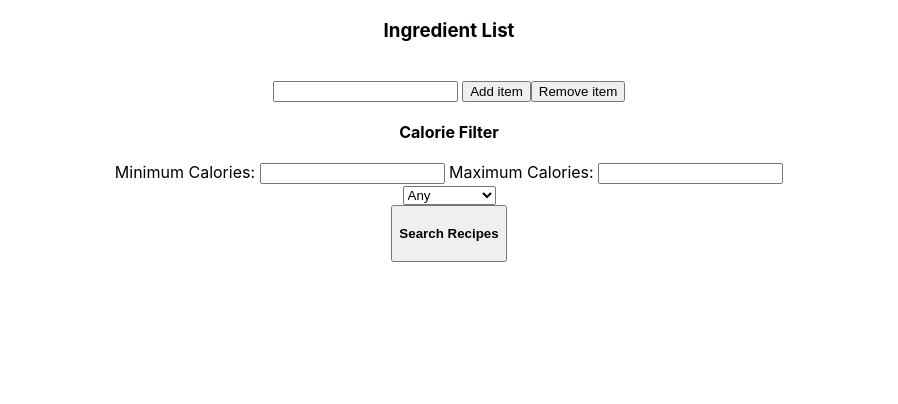
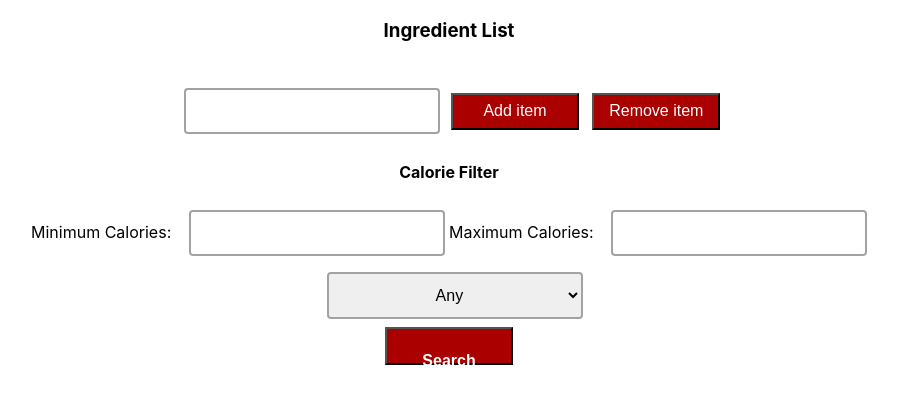
Before and after one commit to gokul-koganti/Recipe_Recommender, a React (Create React App) app: page / in a window 1280 px wide. Shown: the top 404 px of the page, without its empty margins (191-1089 px from the left). Built offline with nearby package versions, Linux system fonts and the light colour scheme.

Commit message:
Update App.css

```diff
--- a/src/App.css
+++ b/src/App.css
@@ -36,3 +36,97 @@
     transform: rotate(360deg);
   }
 }
+
+#head{
+  background-color: #AA0000;
+  color: white;
+
+  justify-content: center;
+  margin-left: 50pt;
+  margin-right: 50pt;
+  text-align: center;
+}
+
+#head_container{
+  color: #282c34;
+  background-color: #282c34;
+}
+
+#FormContainer1{
+  background-color:blanchedalmond;
+}
+
+#FormContainer2{
+  background-color:floralwhite;
+}
+
+#FormContainer3{
+  background-color: blanchedalmond;
+}
+
+#IngredientLabel{
+  font-size : larger;
+  margin : 8px 0;
+  margin-left : 25%;
+  font-weight : bold;
+  display : inline-block;
+}
+
+#CalorieLabel{
+  font-size : larger;
+  margin: 8px 0;
+  margin-left: 25%;
+  font-weight: bold;
+  display:inline-block;
+}
+
+.sideLabel{
+  font-size: large;
+  margin: 8px 0;
+  margin-left: 25%;
+  font-weight: bold;
+  display:inline-block;
+}
+
+input[type=text] {
+  width: 20%;
+  padding: 12px 20px;
+  margin: 8px 0;
+  box-sizing: border-box;
+  border: 2px solid rgb(165, 161, 161);
+  border-radius: 4px;
+  margin-left: 1%;
+  font-size: medium;
+}
+#submit{
+  height: fit-content;
+  margin-left: 35%;
+  margin-top: 5px;
+}
+button{
+  width: 10%;
+  height:1cm;
+  font-size: medium;
+  background-color: #AA0000;
+  color: white;
+  margin-left: 5pt;
+  margin-right: 5pt;
+
+}
+
+button:hover{
+  background-color:teal;
+}
+
+select{
+  width: 20%;
+  padding: 12px 20px;
+  margin: 8px 0;
+  box-sizing: border-box;
+  border: 2px solid rgb(165, 161, 161);
+  border-radius: 4px;
+  margin-left: 1%;
+  font-size: medium;
+  text-align: center;
+
+}
```
